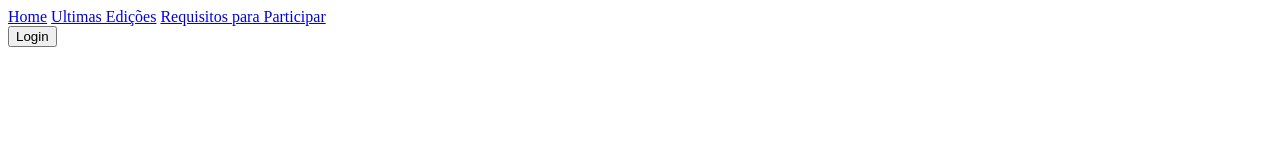
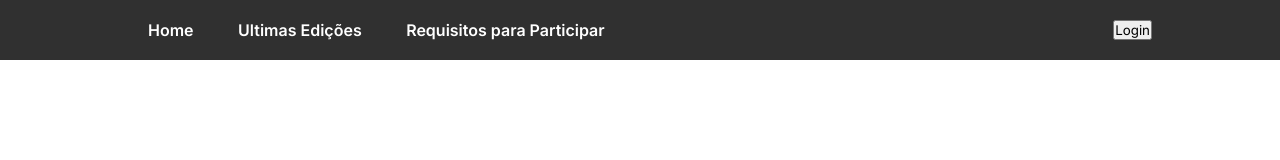
Before and after one commit to laurentino01/bootcampdnc-landingpage-exercicio, a plain HTML site: page index.html in a window 1280 px wide. Drawn offline with Linux system fonts and the light colour scheme.

Commit message:
alterações no menu

```diff
--- a/index.html
+++ b/index.html
@@ -8,7 +8,7 @@
     <link rel="stylesheet" href="style.css" />
   </head>
   <body>
-    <nav>
+    <nav id="menuPrincipal">
       <div>
         <a href="#">Home</a>
         <a href="#">Ultimas Edições</a>
--- a/style.css
+++ b/style.css
@@ -0,0 +1,26 @@
+@import url("https://fonts.googleapis.com/css2?family=Inter:wght@400;600;700&display=swap");
+:root {
+  --black: #303030;
+}
+* {
+  margin: 0;
+  padding: 0;
+  box-sizing: border-box;
+  font-family: "Inter", sans-serif;
+}
+
+#menuPrincipal {
+  background-color: var(--black);
+  display: flex;
+  justify-content: space-between;
+  align-items: center;
+  padding: 20px 10%;
+}
+#menuPrincipal a {
+  padding: 10px;
+  margin: 10px;
+  color: white;
+  text-decoration: none;
+  font-size: 16px;
+  font-weight: 600;
+}
```
